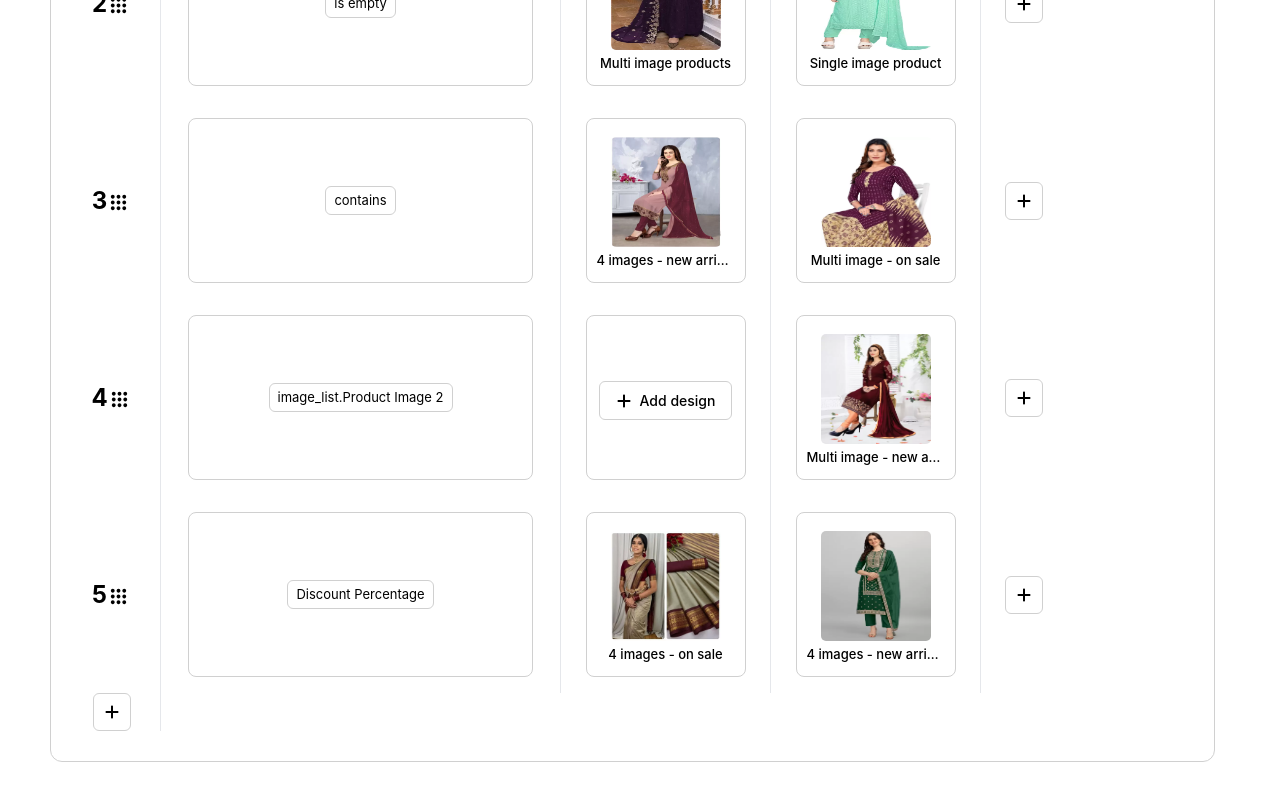
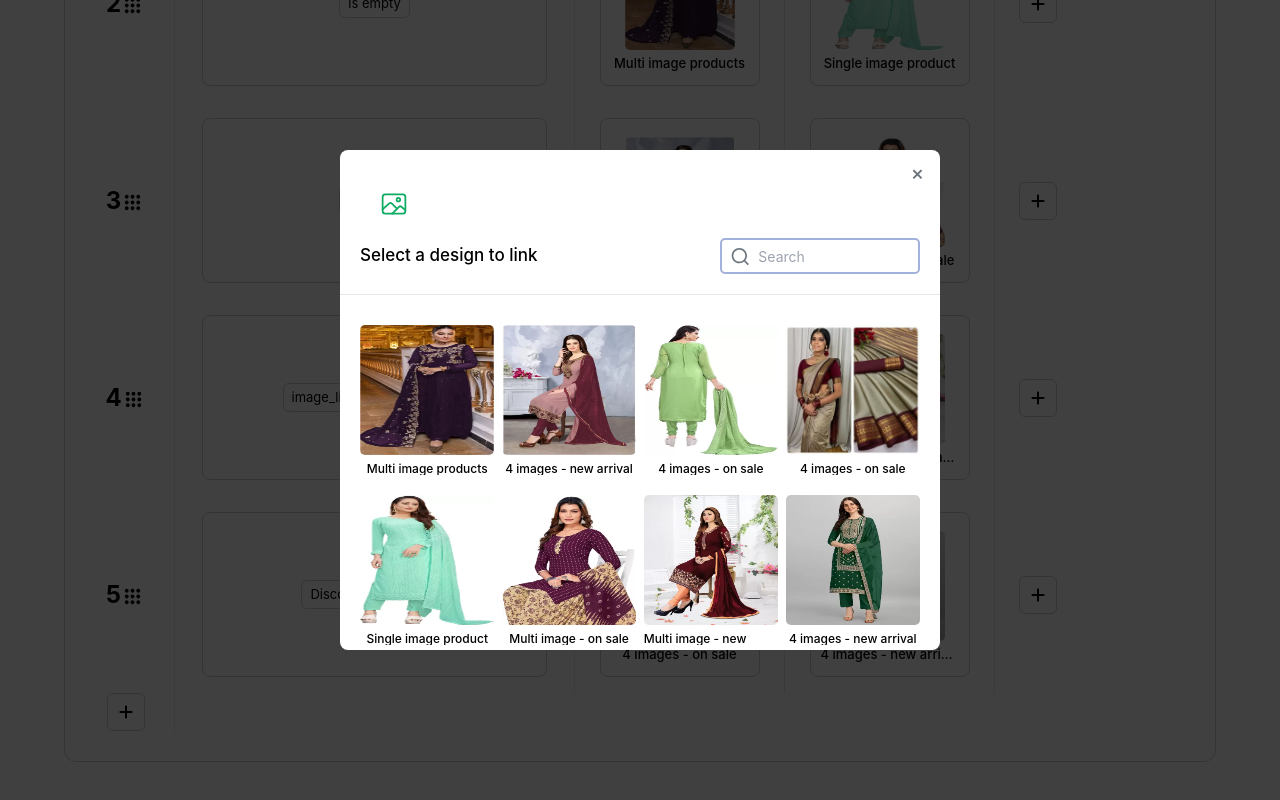
Before and after one commit to axxxay/retain-iq, a React (Create React App) app: page / in a window 1280 px wide. Both pictures are taken after a click on the button "Add design". Shown: the part 530-1330 px from the top of the page. Built offline with nearby package versions, Linux system fonts and the light colour scheme; a web font is replaced by a local one.

Commit message:
added template variant popup

```diff
--- a/src/App.js
+++ b/src/App.js
@@ -5,9 +5,8 @@ import ProductRulesPage from "./components/ProductRulesPage";
 import{ Toaster } from 'react-hot-toast';
 
 
+function App() {
 
-
-function App() {
   return (
     <div className="w-[100%] relative">
         <NavBar />
--- a/src/components/ProductRuleItem/index.js
+++ b/src/components/ProductRuleItem/index.js
@@ -4,7 +4,7 @@ import { LuPenSquare } from "react-icons/lu";
 import { RiDeleteBinLine } from "react-icons/ri";
 import { FaPlus } from "react-icons/fa6";
 
-const ProductRuleItem = ({ innerRef, dp, dragHandleProps, rule, index, columns, addColumn, deleteRow, handleAddProductFilter }) => {
+const ProductRuleItem = ({ innerRef, dp, dragHandleProps, rule, index, columns, addColumn, deleteRow, handleAddProductFilter, handlePopupOpen }) => {
     const [showHoverActions, setShowHoverActions] = useState(false);
     const [productFilter, setProductFilter] = useState('');
     const [showFilterInput, setShowFilterInput] = useState(false);
@@ -60,10 +60,10 @@ const ProductRuleItem = ({ innerRef, dp, dragHandleProps, rule, index, columns,
                             <>
                                 <img src={rule[column.key].imageUrl} alt={rule[column.key].label} className='w-[110px] h-[110px] rounded-[5px]' />
                                 <span className='ml-[0px] overflow-hidden overflow-ellipsis whitespace-nowrap w-[100%] text-[13px] font-[500] mt-1 text-center'>{rule[column.key].label}</span>
-                                {showHoverActions && <button className='absolute top-[50px] right-[34.5%] bg-white py-[8px] px-[14px] rounded-[5px] hover:bg-blue-50'><LuPenSquare className='text-black text-[20px]' /></button>}
+                                {showHoverActions && <button className='absolute top-[50px] right-[34.5%] bg-white py-[8px] px-[14px] rounded-[5px] hover:bg-blue-50' onClick={() => handlePopupOpen(rule, column)}><LuPenSquare className='text-black text-[20px]' /></button>}
                             </>
                         ) : (
-                            <button className='py-2 px-4 rounded-md border-[1px] border-[#d0d0d0] flex items-center justify-center hover:bg-blue-50'>
+                            <button className='py-2 px-4 rounded-md border-[1px] border-[#d0d0d0] flex items-center justify-center hover:bg-blue-50' onClick={() => handlePopupOpen(rule, column)}>
                                 <FaPlus className='text-black text-[16px] mr-2' />
                                 <span className='text-[14px] text-black font-[500]'>Add design</span>
                             </button>
--- a/src/components/ProductRulesPage/index.js
+++ b/src/components/ProductRulesPage/index.js
@@ -2,9 +2,11 @@ import { DragDropContext, Draggable, Droppable } from "react-beautiful-dnd";
 import { useState } from "react";
 import { BsThreeDotsVertical } from "react-icons/bs";
 import { FaPlus } from "react-icons/fa6";
+import toast from 'react-hot-toast';
 import ProductRuleItem from "../ProductRuleItem";
-import toast from 'react-hot-toast';
+import { ProductVariantPopup } from "../ProductVariantPopup";
 import './style.css';
+
 
 function ProductRulesPage() {
     const [data, setData] = useState([
@@ -19,6 +21,27 @@ function ProductRulesPage() {
         { key: 'variant1', label: 'Primary Variant' },
         { key: 'variant2', label: 'Variant 2' }
     ]);
+
+    const [isPopupOpen, setIsPopupOpen] = useState(false);
+    const [selectedRow, setSelectedRow] = useState(null);
+    const [selectedColumn, setSelectedColumn] = useState(null);
+
+    const handlePopupOpen = (row, variant) => {
+        setSelectedRow(row);
+        setSelectedColumn(variant);
+        setIsPopupOpen(true);
+    };
+
+    const changeVariant = (row, column, image) => {
+        setData(data.map(item => {
+            if (item.key === row.key) {
+                return { ...item, [column.key]: { imageUrl: image.imageUrl, label: image.label } };
+            }
+            return item;
+        }));
+        setIsPopupOpen(false);
+        toast.success('Variant template updated');
+    };
 
     const addColumn = () => {
         const newColumnKey = `variant${columns.length + 1}`;
@@ -98,13 +121,12 @@ function ProductRulesPage() {
         const items = Array.from(data);
         const [reorderedItem] = items.splice(results.source.index, 1);
         items.splice(results.destination.index, 0, reorderedItem);
-
         setData(items);
     };
 
     return (
         <DragDropContext onDragEnd={handleDragEnd}>
-          <div className="overflow-x-auto flex-wrap my-[4%] mx-[50px] w-[91%] scroll-m-0 product-rules-table">
+          <div className="overflow-x-auto flex-wrap my-[4%] mx-[5%] w-[90%] scroll-m-0 product-rules-table">
             <table className="border-[1px] border-[#d0d0d0] p-[30px] rounded-xl border-separate border-spacing-0 w-[100%]">
                 <thead>
                     <tr>
@@ -139,6 +161,9 @@ function ProductRulesPage() {
                                             addColumn={addColumn}
                                             deleteRow={deleteRow}
                                             handleAddProductFilter={handleAddProductFilter}
+                                            setIsPopupOpen={setIsPopupOpen}
+                                            handlePopupOpen={handlePopupOpen}
+                                            selectedColumn={selectedColumn}
                                         />
                                     )}
                                 </Draggable>
@@ -158,6 +183,9 @@ function ProductRulesPage() {
                 </tfoot>
             </table>
           </div>
+          {
+            isPopupOpen && <ProductVariantPopup closePopup={() => setIsPopupOpen(false)} selectedRow={selectedRow} selectedColumn={selectedColumn} changeVariant={changeVariant} />
+          }
         </DragDropContext>
     );
 }
--- /dev/null
+++ b/src/components/ProductVariantPopup/VariantItem.js
@@ -0,0 +1,14 @@
+import { useState } from "react";
+
+export const VariantItem = ({ image, changeVariant, selectedRow, selectedColumn }) => {
+    const [hoverBtn, setHoverBtn] = useState(false);
+    return (
+        <li className='w-[24%] h-[150px] rounded-[5px] flex flex-col items-center justify-center my-[10px] relative' onMouseOver={() => setHoverBtn(true)} onMouseOut={() => setHoverBtn(false)}>
+            <img src={image.imageUrl} alt={image.label} className='w-[100%] h-[130px] min-h-[130px] max-h-[130px] object-fill rounded-[5px]' />
+            <span className='text-[12px] font-[500] mt-[5px] overflow-hidden overflow-ellipsis'>{image.label}</span>
+            { hoverBtn &&
+                <button className='absolute top-[30%] left-[26%] bg-white py-2 px-3 rounded-[5px] hover:bg-[#dee5f9] text-[15px] font-[500]' onClick={() => changeVariant(selectedRow, selectedColumn, image)}>Insert</button>
+            }
+        </li>
+    );
+};
--- /dev/null
+++ b/src/components/ProductVariantPopup/index.js
@@ -0,0 +1,63 @@
+import { useState } from "react";
+import { IoImageOutline } from "react-icons/io5";
+import { RiSearchLine } from "react-icons/ri";
+import { VariantItem } from "./VariantItem";
+
+const imagesList = [
+    { imageUrl: './image1.webp', label: 'Multi image products' },
+    { imageUrl: './image2.webp', label: '4 images - new arrival' },
+    { imageUrl: './image3.webp', label: '4 images - on sale' },
+    { imageUrl: './image4.webp', label: '4 images - on sale' },
+    { imageUrl: './image5.webp', label: 'Single image product' },
+    { imageUrl: './image6.webp', label: 'Multi image - on sale' },
+    { imageUrl: './image7.webp', label: 'Multi image - new arrival' },
+    { imageUrl: './image8.webp', label: '4 images - new arrival' },
+    { imageUrl: './image9.webp', label: 'Single image product' },
+    { imageUrl: './image10.webp', label: 'Single image product' },
+    { imageUrl: './image11.webp', label: 'Single image product'},
+    { imageUrl: './image12.webp', label: 'Single image product'},
+    { imageUrl: './image13.webp', label: 'Single image product'},
+    { imageUrl: './image14.webp', label: 'Single image product'},
+    { imageUrl: './image15.webp', label: 'Single image product'},
+    { imageUrl: './image16.webp', label: 'Single image product'},
+];
+
+
+export const ProductVariantPopup = ({ selectedRow, selectedColumn, closePopup, changeVariant }) => {
+
+  const [searchInput, setSearchInput] = useState('');
+
+  const handleSearch = (e) => {
+    setSearchInput(e.target.value);
+  };
+
+  const filteredImages = imagesList.filter(image => image.label.toLowerCase().includes(searchInput.toLowerCase()));
+
+  return(
+    <>
+      <div className='fixed top-0 left-0 w-[100%] h-[100vh] bg-black bg-opacity-75 z-0'></div>
+      <div className='fixed top-0 left-0 w-[100%] h-[100vh] flex items-center justify-center'>
+          <div className='relative min-w-[500px] max-w-[600px] w-[100%] h-[500px] bg-white rounded-lg  z-[10]'>
+            <div className="p-[20px] border-b-[1px]">
+              <button className='absolute right-4 top-2 text-[20px] font-[500] text-[#6B757E]' onClick={closePopup}>&times;</button>
+              <IoImageOutline className='text-[#0BAB62] text-[28px] my-[20px] mx-[20px]' />
+              <div className='flex items-center justify-between'>
+                  <h2 className='text-[17px] font-[500]'>Select a design to link</h2>
+                  <div className='flex items-center w-[200px] h-[36px] border-[2px] border-[#A3B1DD] rounded-[5px]'>
+                    <RiSearchLine className='text-[#6B757E] text-[25px] mx-2' />
+                    <input type='text' className='w-[100%] h-[100%] border-[0px] rounded-[5px] text-[14px] outline-none' placeholder='Search' onChange={handleSearch} value={searchInput} />
+                  </div>
+              </div>
+            </div>
+            <div className="overflow-y-auto h-[335px] mt-[20px]">
+              <ul className='flex flex-wrap justify-between px-[20px] items-start'>
+                  {filteredImages.map((image, index) => (
+                    <VariantItem key={index} image={image} changeVariant={changeVariant} selectedRow={selectedRow} selectedColumn={selectedColumn} />
+                  ))}
+              </ul>
+            </div>
+          </div>
+      </div>
+    </>
+  )
+}
```
